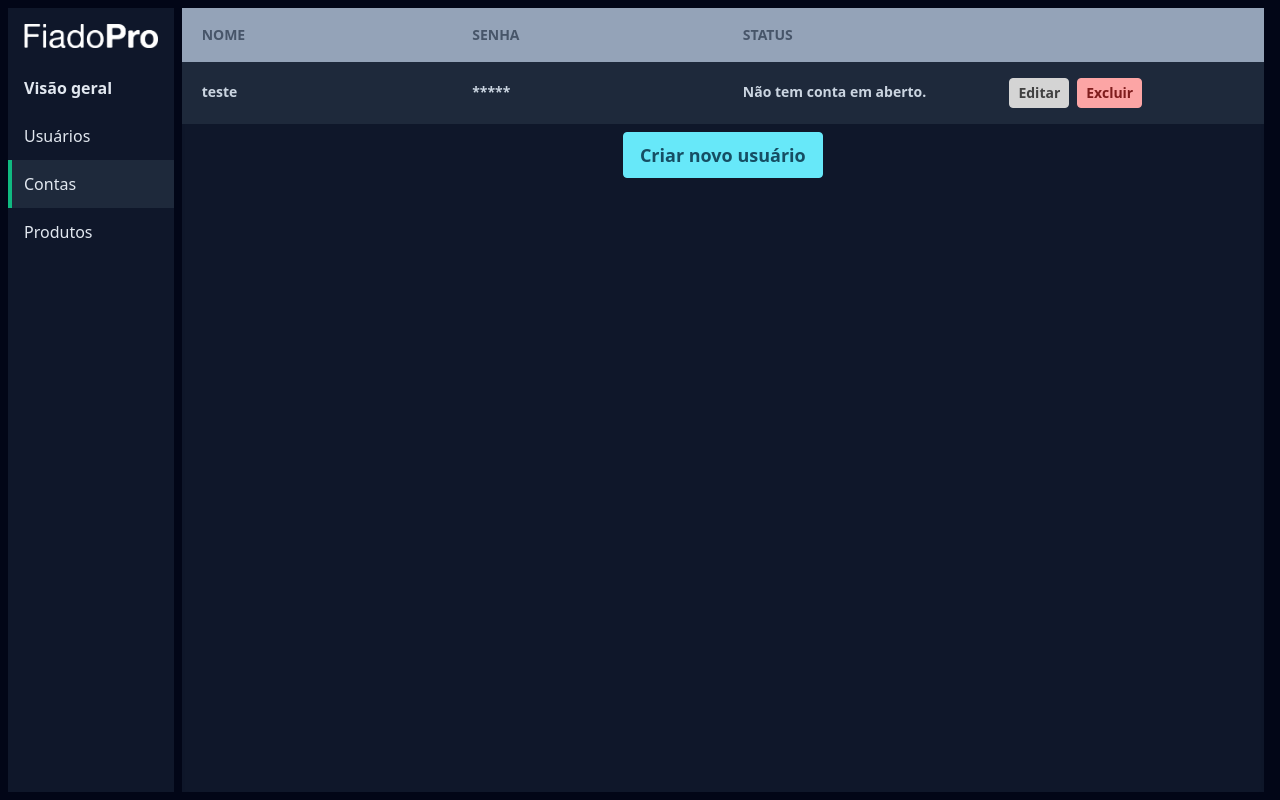
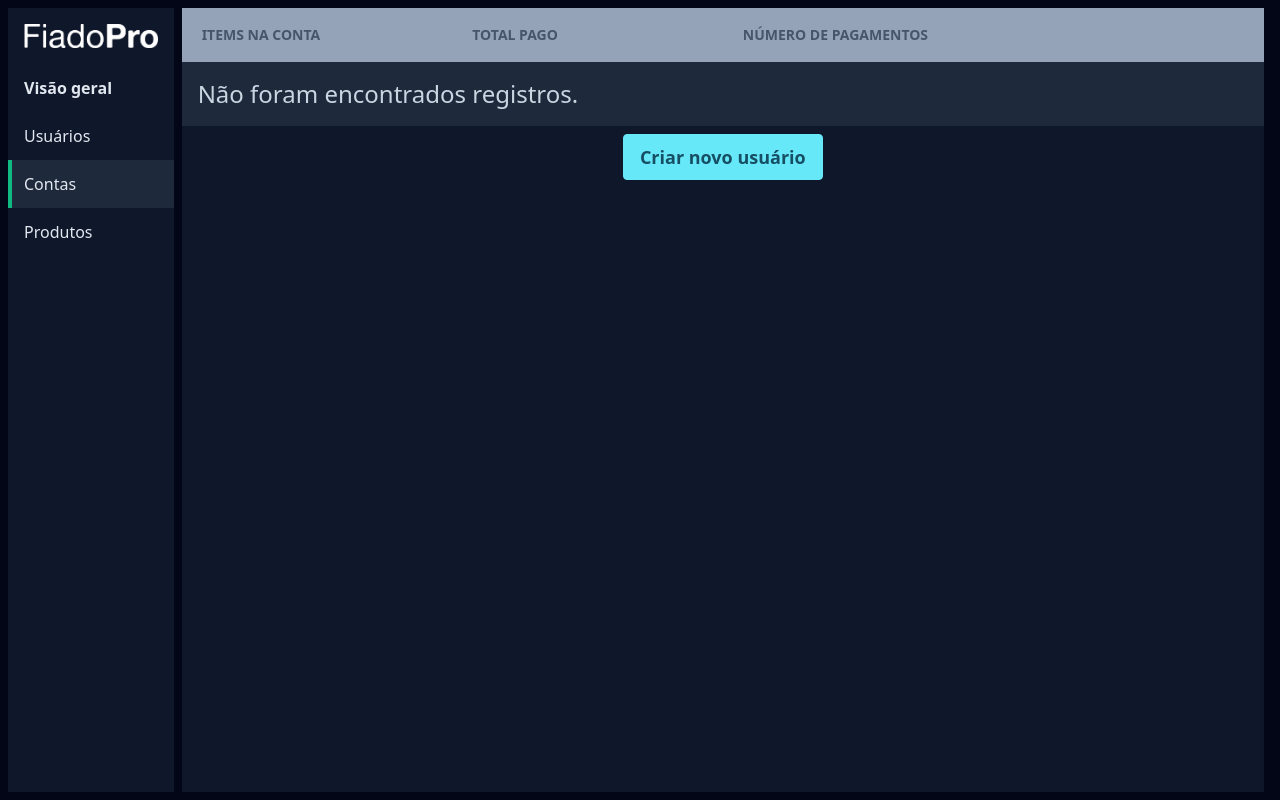
Before and after one commit to victobonetti/PassaRegua, a React (Vite) app: page /contas in a window 1280 px wide. Built offline with nearby package versions, Linux system fonts and the light colour scheme.

Commit message:
página de contas.

```diff
--- a/src/pages/PaginaContas.tsx
+++ b/src/pages/PaginaContas.tsx
@@ -1,27 +1,25 @@
 import { invoke } from "@tauri-apps/api/tauri";
 import { useEffect, useState } from "react";
 import { Link } from "react-router-dom";
+import Account from "../interfaces/Account";
+import ConfirmModal from "../components/ConfirmModal";
+
 
 export default function PaginaContas({ feedback }: FeedbackProps) {
 
-    const [resposta, setResposta] = useState<User[]>([{ id: '123', username: 'teste', password: 'admin' }]);
-    const [toDelete, setToDelete] = useState<User>();
+    const [resposta, setResposta] = useState<Account[]>([]);
+    const [toDelete, setToDelete] = useState<Account>();
     const [modalExcluirAberto, setModalExcluirAberto] = useState(false);
 
-    const abrirModalExcluir = (user: User) => {
-        setToDelete(user);
+    const abrirModalExcluir = (account: Account) => {
+        setToDelete(account);
         setModalExcluirAberto(true);
     }
 
-    const excluirUsuario = async () => {
+    const excluirConta = async () => {
         let id = toDelete?.id
         try {
-            await invoke('delete_user_by_id', { id })
-            let newResposta = resposta;
-            newResposta = newResposta.filter((r) =>
-                r.id != id
-            )
-            setResposta(newResposta)
+
             feedback(false, "Usuário excluído com sucesso.")
             fecharModalExcluir();
         }
@@ -40,8 +38,8 @@ export default function PaginaContas({ feedback }: FeedbackProps) {
     useEffect(() => {
         const fetchData = async (): Promise<void> => {
             try {
-                const data: User[] = await invoke('find_all_users', {});
-                setResposta(data);
+
+
             } catch {
                 feedback(true, "Erro ao encontrar usuários.")
             }
@@ -56,7 +54,7 @@ export default function PaginaContas({ feedback }: FeedbackProps) {
                 titulo="Tem certeza?"
                 texto="Por favor, confirme que deseja prosseguir com a exclusão do usuário clicando no botão abaixo."
                 botaotexto="Sim, excluir."
-                callbackConfirm={() => excluirUsuario()}
+                callbackConfirm={() => excluirConta()}
                 callbackCancel={() => fecharModalExcluir()}
             />
             }
@@ -66,9 +64,9 @@ export default function PaginaContas({ feedback }: FeedbackProps) {
 
                     <thead className=" select-none bg-slate-400 font-semibold py-4 flex w-full text-sm ">
                         <tr className="flex w-full">
-                            <td className="pl-5 text-slate-600 w-1/4 ">NOME</td>
-                            <td className="pl-5 text-slate-600 w-1/4 ">SENHA</td>
-                            <td className="pl-5 text-slate-600 w-1/4 ">STATUS</td>
+                            <td className="pl-5 text-slate-600 w-1/4 ">ITEMS NA CONTA</td>
+                            <td className="pl-5 text-slate-600 w-1/4 ">TOTAL PAGO</td>
+                            <td className="pl-5 text-slate-600 w-1/4 ">NÚMERO DE PAGAMENTOS</td>
                             <td className="pl-5 text-slate-600 w-1/4 "></td>
                         </tr>
                     </thead>
@@ -77,16 +75,15 @@ export default function PaginaContas({ feedback }: FeedbackProps) {
                         return (
                             <tr key={i} className="  w-full flex justify-evenly bg-slate-800  odd:bg-slate-700">
                                 <td className=" font-semibold w-1/4 p-5 text-sm whitespace-nowrap ">
-                                    {data.username}
+                                    {data.items.length}
                                 </td>
                                 <td className=" font-semibold w-1/4 p-5 text-sm whitespace-nowrap">
-                                    {"*".repeat(data.password.length)}
+                                    R${data.paidAmount.toFixed(2)}
                                 </td>
                                 <td className=" font-semibold w-1/4 p-5  text-sm whitespace-nowrap">
-                                    {data.account_id ? 'Tem conta em aberto' : 'Não tem conta em aberto.'}
+                                    {data.payments.length ? 'Tem conta em aberto' : 'Não tem conta em aberto.'}
                                 </td>
                                 <td className=" w-1/4 p-4  text-sm whitespace-nowrap">
-                                    <Link to={`/usuarios/editar/${data.id}/${data.username}/${data.password}`}><button className=" transition-all hover:bg-transparent hover:text-neutral-300 border border-neutral-300  bg-neutral-300 text-neutral-700 font-semibold px-2 py-1 rounded">Editar</button></Link>
                                     <button onClick={() => abrirModalExcluir(data)} className="ml-2 transition-all hover:bg-transparent hover:text-red-300 border border-red-300  bg-red-300 text-red-900 font-semibold px-2 py-1 rounded">Excluir</button>
                                 </td>
                             </tr>
```
